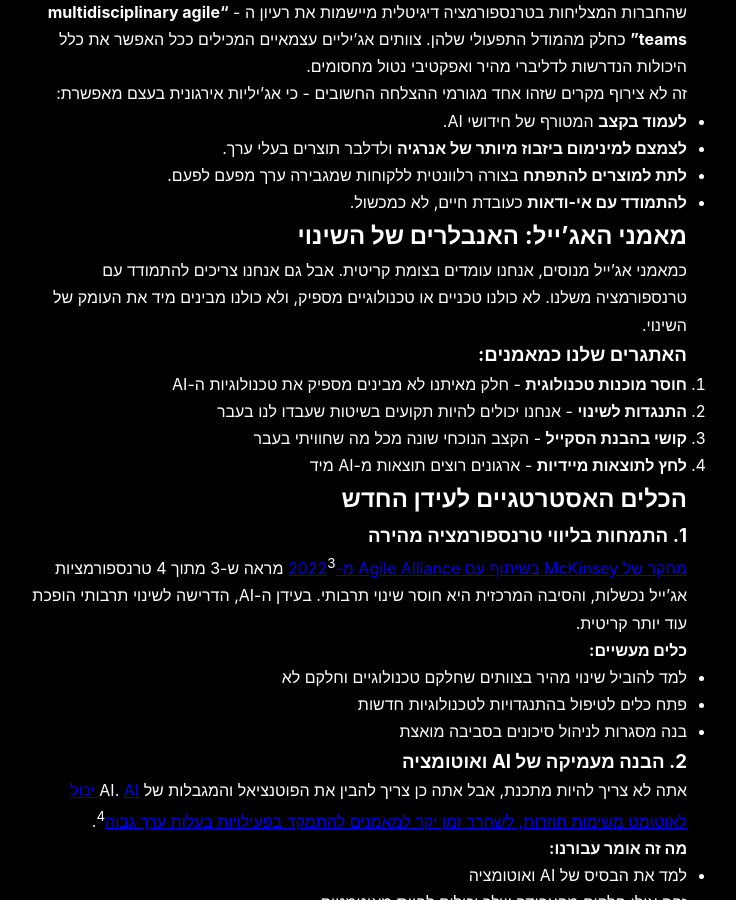
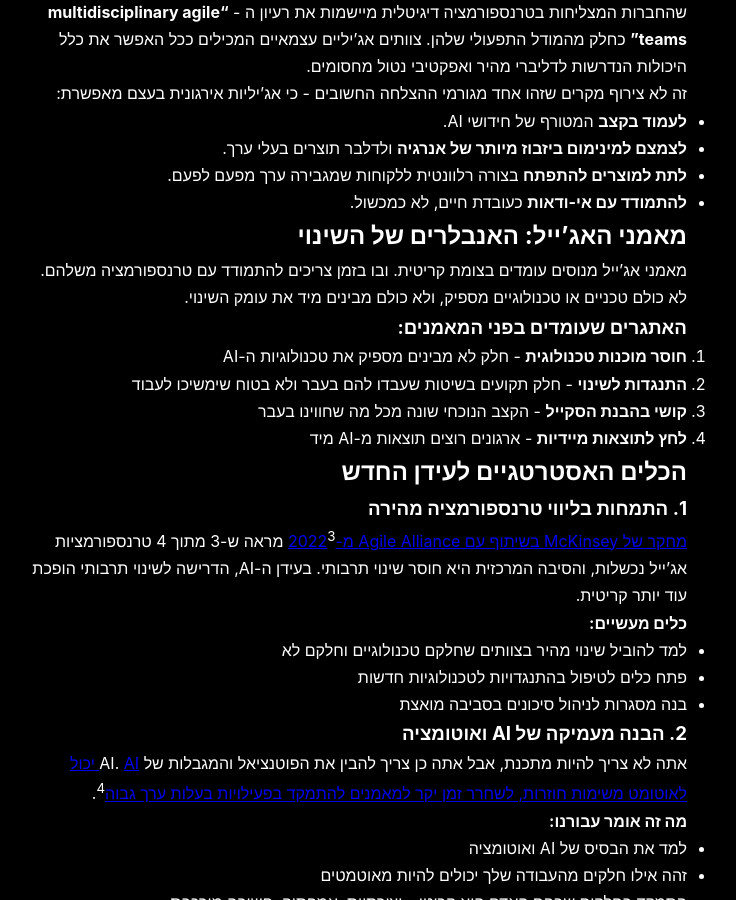
Before and after one commit to avi-the-coach/retro-on-agileprimero, a Jekyll site: the page built from posts_in_progress/ai-agile-coaches-temp.md, in a window 1280 px wide and 900 px high, scrolled down 1134 px. Shown: the whole window, without its empty margins (283-1019 px from the left). Built offline with Jekyll 4.4.1, drawn with Linux system fonts in a browser that asks for light colours; our own code applies the rules of GitHub Pages for plain Markdown files.

Commit message:
Update ai-agile-coaches-temp.md

```diff
--- a/posts_in_progress/ai-agile-coaches-temp.md
+++ b/posts_in_progress/ai-agile-coaches-temp.md
@@ -37,13 +37,13 @@
 
 ## מאמני האג'ייל: האנבלרים של השינוי
 
-כמאמני אג'ייל מנוסים, אנחנו עומדים בצומת קריטית. אבל גם אנחנו צריכים להתמודד עם טרנספורמציה משלנו. לא כולנו טכניים או טכנולוגיים מספיק, ולא כולנו מבינים מיד את העומק של השינוי.
+מאמני אג'ייל מנוסים עומדים בצומת קריטית. ובו בזמן צריכים להתמודד עם טרנספורמציה משלהם. לא כולם טכניים או טכנולוגיים מספיק, ולא כולם מבינים מיד את עומק השינוי.
 
-### האתגרים שלנו כמאמנים:
+### האתגרים שעומדים בפני המאמנים:
 
-1. **חוסר מוכנות טכנולוגית** - חלק מאיתנו לא מבינים מספיק את טכנולוגיות ה-AI
-2. **התנגדות לשינוי** - אנחנו יכולים להיות תקועים בשיטות שעבדו לנו בעבר
-3. **קושי בהבנת הסקייל** - הקצב הנוכחי שונה מכל מה שחוויתי בעבר
+1. **חוסר מוכנות טכנולוגית** - חלק לא מבינים מספיק את טכנולוגיות ה-AI
+2. **התנגדות לשינוי** - חלק תקועים בשיטות שעבדו להם בעבר ולא בטוח שימשיכו לעבוד
+3. **קושי בהבנת הסקייל** - הקצב הנוכחי שונה מכל מה שחווינו בעבר
 4. **לחץ לתוצאות מיידיות** - ארגונים רוצים תוצאות מ-AI מיד
 
 ## הכלים האסטרטגיים לעידן החדש
```
